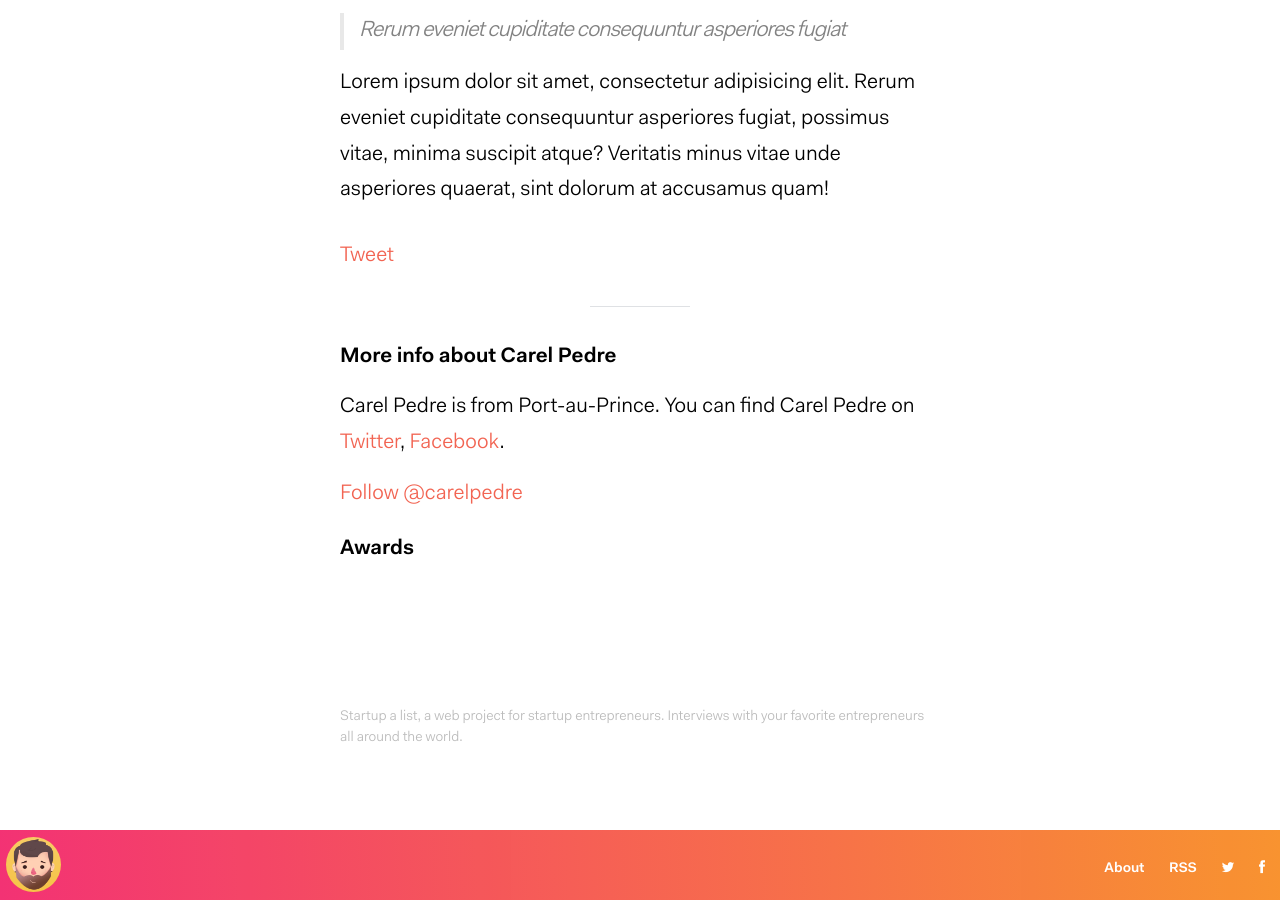
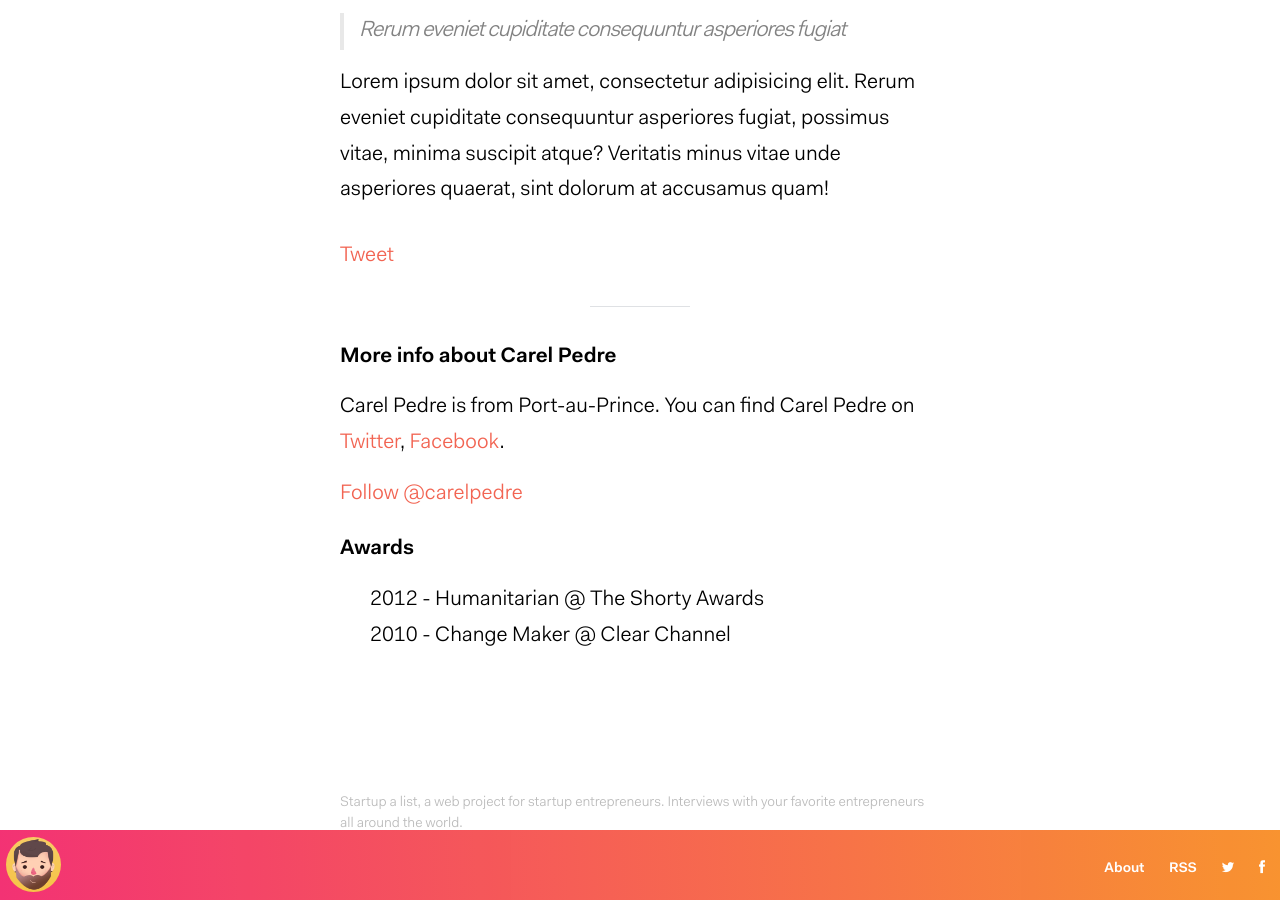
Before and after one commit to kenold/startup-alist, a Jekyll site: the page built from _people/carel-pedre.md, in a window 1280 px wide and 900 px high, scrolled down 715 px. Built offline with Jekyll 4.4.1, drawn with Linux system fonts in a browser that asks for light colours; comment, search, counter and statistics services are not loaded.

Commit message:
add awards variable

```diff
--- a/_people/carel-pedre.md
+++ b/_people/carel-pedre.md
@@ -10,6 +10,13 @@ twitter: carelpedre
 facebook: carel-pedre
 website: http://www.carelpedre.com
 photo_path: /assets/images/people/carel-pedre.jpg
+awards:
+  - org: The Shorty Awards
+    category: Humanitarian
+    year: 2012
+  - org: Clear Channel
+    category: Change Maker
+    year: 2010
 order: 1
 ---
 **Biography**
```
